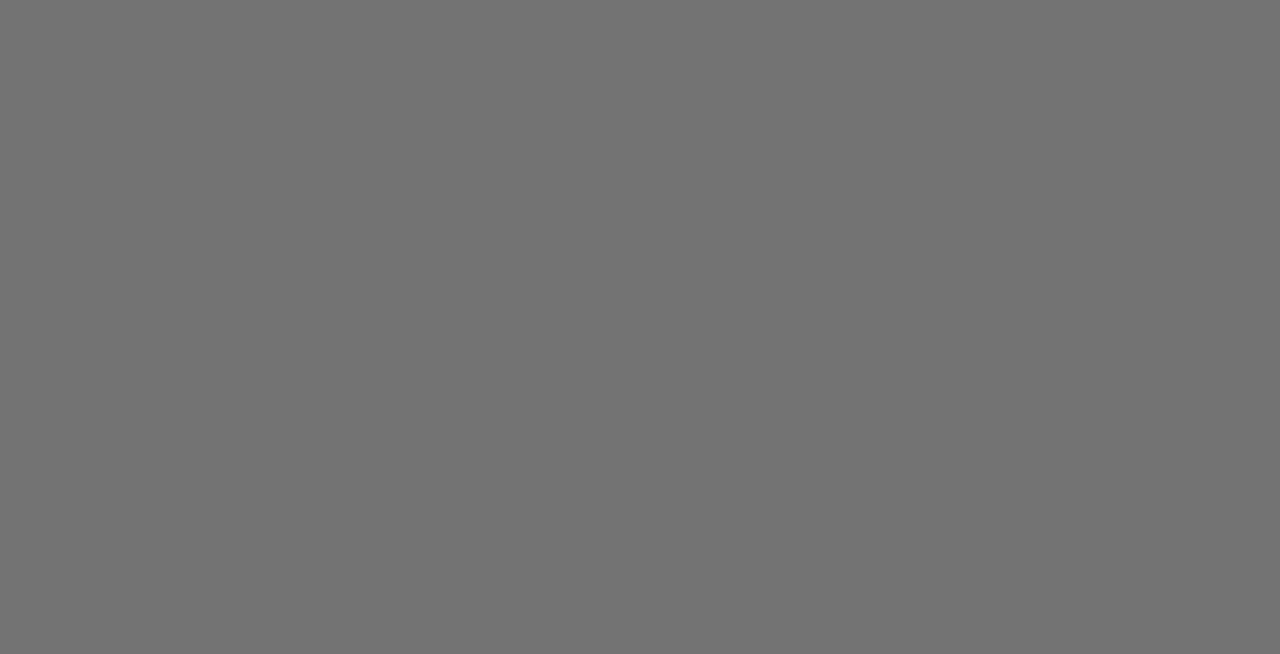
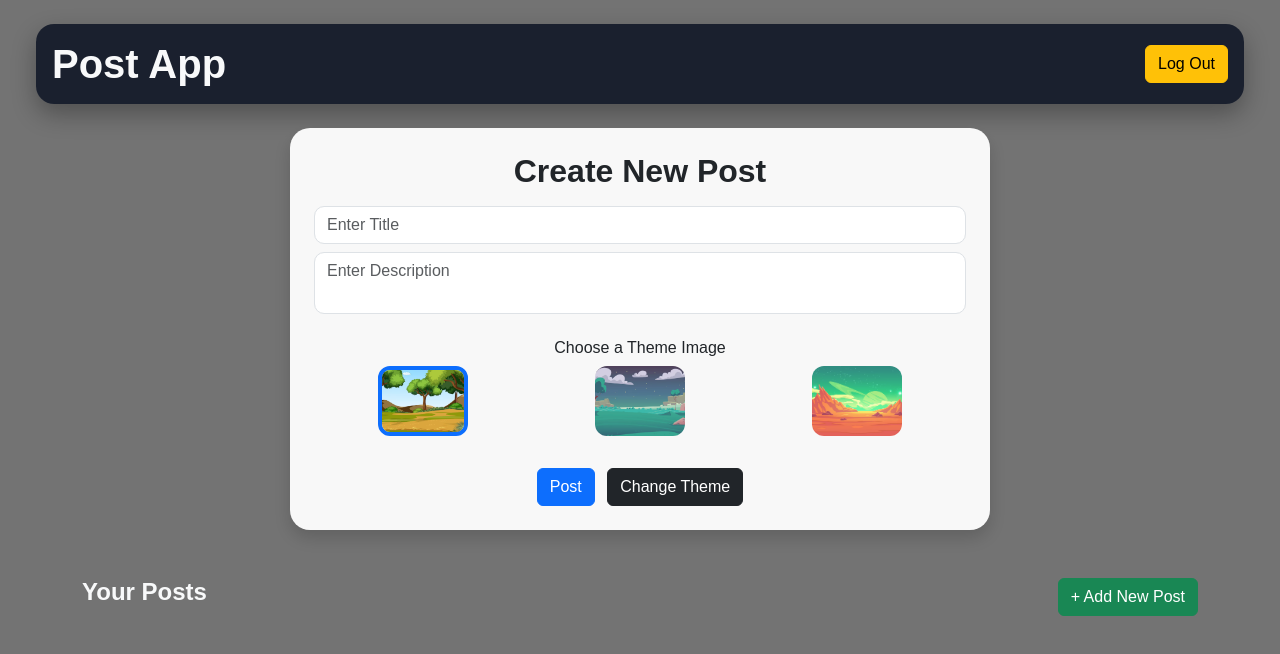
Before and after one commit to Hudebiya/Blog-page-Supabase, a plain HTML site: page dashboard.html in a window 1280 px wide. Drawn offline with nearby package versions, Linux system fonts and the light colour scheme; some packages are replaced by stand-ins of ours; a script that the page names is missing.

Commit message:
Blog Page

```diff
--- a/app.js
+++ b/app.js
@@ -1,4 +1,6 @@
 //                       BLOG  PAGE
+
+
 
 window.onload = async function(){
   const { data, error } = await supabase
--- a/dashboard.html
+++ b/dashboard.html
@@ -8,8 +8,53 @@
     <link rel="stylesheet" href="style.css">
     <title>Document</title>
 </head>
+    <body class="p-4">
 
-<body>
+    <div class="container-fluid">
+
+        <header class="d-flex justify-content-between align-items-center mb-4 p-3 header-bg">
+            <h1 class="text-light m-0">Post App</h1>
+
+            <div class="profile-info text-light d-flex align-items-center">
+                <div id="displayData" class="me-3"></div>
+                <button onclick="logout()" class="btn btn-warning">Log Out</button>
+            </div>
+        </header>
+
+        <div class="container mt-4">
+
+            <div id="formDiv" class="card p-4 shadow mb-4 form-card">
+                <h2 class="text-center mb-3">Create New Post</h2>
+                <input type="text" id="title" class="form-control mb-2" placeholder="Enter Title" />
+                <textarea id="description" class="form-control mb-2" placeholder="Enter Description"></textarea>
+
+                <h6 class="text-center mt-3">Choose a Theme Image</h6>
+                <div class="d-flex justify-content-around mb-3">
+                    <img onclick="selectImg('assets/img-1.avif')" class="bgImg selectedImg" src="assets/img-1.avif" alt="Theme 1">
+                    <img onclick="selectImg('assets/img-2.avif')" class="bgImg" src="assets/img-2.avif" alt="Theme 2">
+                    <img onclick="selectImg('assets/img-3.avif')" class="bgImg" src="assets/img-3.avif" alt="Theme 3">
+                </div>
+
+                <div class="text-center mt-3">
+                    <button onclick="post()" class="btn btn-primary" id="postButton">Post</button>
+                    <button onclick="changeTheme()" class="btn btn-dark ms-2">Change Theme</button>
+                </div>
+            </div>
+
+            <div id="postsSection" class="mt-5">
+                <div class="d-flex justify-content-between align-items-center mb-3">
+                    <h4 class="text-light">Your Posts</h4>
+                    <button onclick="showForm()" class="btn btn-success">+ Add New Post</button>
+                </div>
+                <div id="posts" class="d-flex flex-wrap justify-content-start">
+                    </div>
+            </div>
+        </div>
+    </div>
+    <script src="https://cdn.jsdelivr.net/npm/@supabase/supabase-js@2"></script>
+    <script src="https://cdn.jsdelivr.net/npm/sweetalert2@11"></script>
+    <script src="supabase.js"></script>
+    <script src="app.js"></script>
 
 </body>
 
--- a/supabase.js
+++ b/supabase.js
@@ -0,0 +1,7 @@
+//    Supabase
+
+const supabaseUrl = "https://yefbtiyiuvrwxfxklamu.supabase.co";
+const supabaseKey ="sb_publishable_GhEzOi_P5cCxh9QvSBfcuQ_3DmJaGWT";
+
+const { createClient } = supabase;
+const client = createClient(supabaseUrl, supabaseKey)
```
Also changed, not shown: auth.js (+23 -0 lines), assets/img-1.avif (added), assets/img-2.avif (added), assets/img-3.avif (added).
